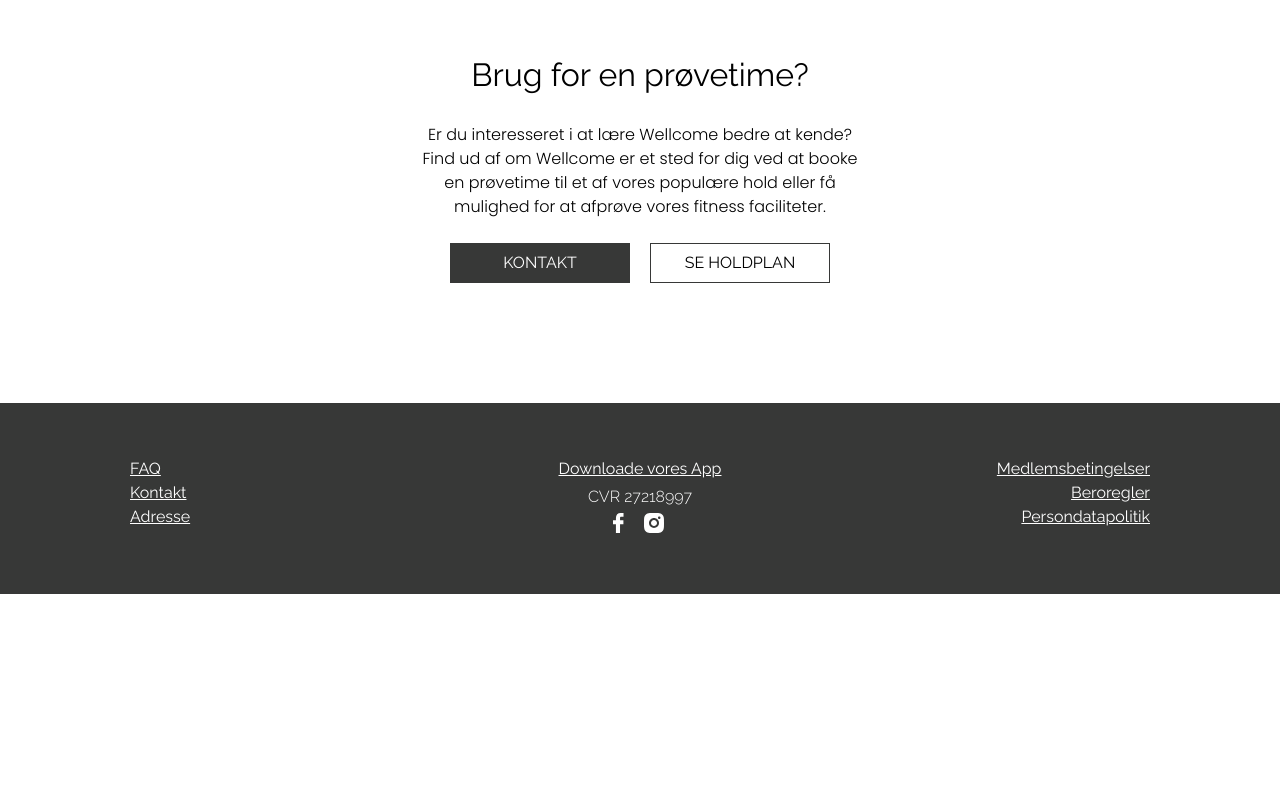
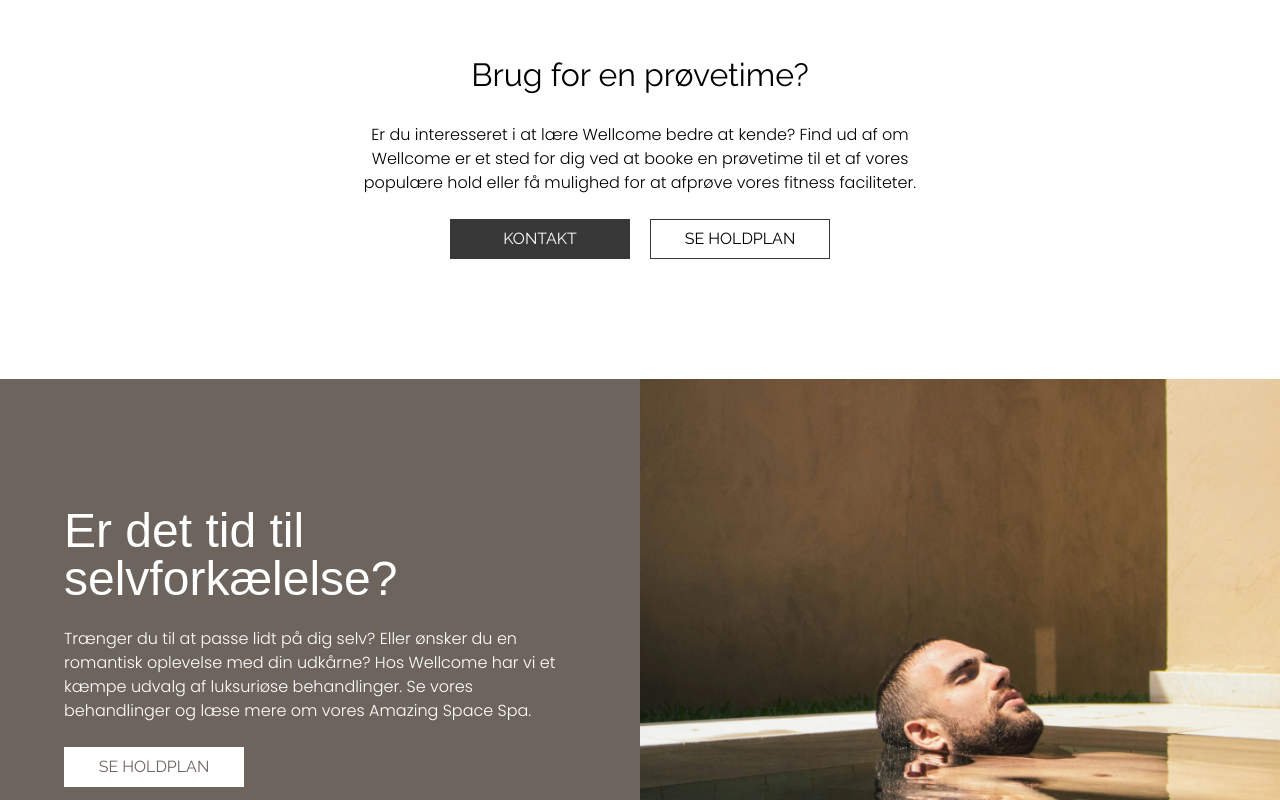
Before and after one commit to JulieGroenborg/wellcome_site, a Next.js app: page / in a window 1280 px wide. Shown: the part 2660-3460 px from the top of the page. Before the commit the page ends 3254 px from the top, so only its background shows below. Built offline with nearby package versions, Linux system fonts and the light colour scheme; a web font is replaced by a local one.

Commit message:
spa section done

```diff
--- a/src/app/components/global/HeaderTwo.module.scss
+++ b/src/app/components/global/HeaderTwo.module.scss
@@ -11,9 +11,10 @@
 .spa {
   margin-bottom: $spacing-16;
   color: $white;
-  font-size: 48px;
+  font-size: 32px;
   font-family: $the-seasons;
   font-weight: $font-regular;
+  line-height: 32px;
 }
 
 @media (min-width: 768px) {
@@ -23,5 +24,7 @@
 
   .spa {
     margin-bottom: $spacing-24;
+    font-size: 48px;
+    line-height: 48px;
   }
 }
--- a/src/app/landingpage.module.scss
+++ b/src/app/landingpage.module.scss
@@ -145,7 +145,6 @@
 
 .proevetime_paragraph {
   min-width: 280px;
-  max-width: 450px;
   text-align: left;
 }
 .align_btns {
@@ -203,7 +202,8 @@
 .eventlink {
   display: grid;
   justify-content: center;
-  background-image: url("../app/img/landingpage/event2.png");
+  background-image: url("../app/img/landingpage/event.png");
+  background-position: center;
   background-size: cover;
   width: auto;
   overflow: hidden;
@@ -252,3 +252,42 @@
     max-width: 500px;
   }
 }
+// _________________________________ Spa Section _________________________________
+
+.spa_section {
+  width: 100%;
+  display: grid;
+  grid-template-rows: 1fr 1fr;
+  margin: 0;
+  // contain: content;
+  object-fit: cover;
+}
+
+.spa_info {
+  background-color: $brown400;
+  height: 100%;
+  width: 100%;
+  padding: 20% 10%;
+}
+
+.spa_image {
+  background-image: url("../app/img/landingpage/spa_image.png");
+  background-position: center;
+  background-size: cover;
+}
+
+.spa_text {
+  color: $white;
+  max-width: 500px;
+}
+
+@media (min-width: 768px) {
+  .spa_section {
+    grid-template-columns: 50% 50%;
+    grid-template-rows: 1fr;
+  }
+
+  .spa_image {
+    // height: 400px;
+  }
+}
--- a/src/app/page.jsx
+++ b/src/app/page.jsx
@@ -166,7 +166,7 @@ export default function Home() {
         <MedlemsSection />
         {/* ________________________Event/Nyheder______________ */}
         <section className={styles.event_section}>
-          <Link href={"/"} prefetch={false} className={styles.eventlink}>
+          <article className={styles.eventlink}>
             <div className={styles.infobox}>
               <p className={styles.date}>22. maj 2024</p>
               <h3 className={styles.h3event}>
@@ -175,7 +175,8 @@ export default function Home() {
                 teknik og ernæring
               </h3>
             </div>
-          </Link>
+          </article>
+
           <div className={styles.textbox}>
             <h2>Events & Nyheder</h2>
             <p className={styles.eventparagraph}>
@@ -215,6 +216,31 @@ export default function Home() {
             ></LinkBtn>
           </div>
         </article>
+        {/* _________________________ Spa Section ____________________ */}
+        <section className={styles.spa_section}>
+          <div className={styles.spa_info}>
+            <HeaderTwo
+              type="spa"
+              white={true}
+              title="  Er det tid til selvforkælelse?"
+            ></HeaderTwo>
+
+            <p className={styles.spa_text}>
+              Trænger du til at passe lidt på dig selv? Eller ønsker du en
+              romantisk oplevelse med din udkårne? Hos Wellcome har vi et kæmpe
+              udvalg af luksuriøse behandlinger. Se vores behandlinger og læse
+              mere om vores Amazing Space Spa.
+            </p>
+            <LinkBtn
+              margin={true}
+              variant="spa"
+              href="*"
+              text="Se holdplan"
+            ></LinkBtn>
+          </div>
+
+          <div className={styles.spa_image}></div>
+        </section>
       </main>
       <Footer />
     </>
```
Also changed, not shown: src/app/img/landingpage/event2.png (deleted), src/app/img/landingpage/spa_image.png (added).
